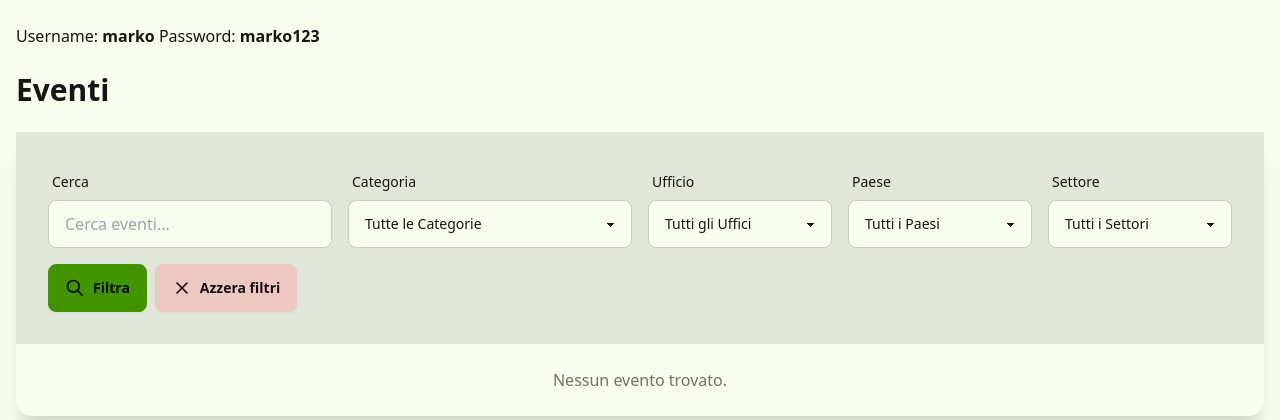
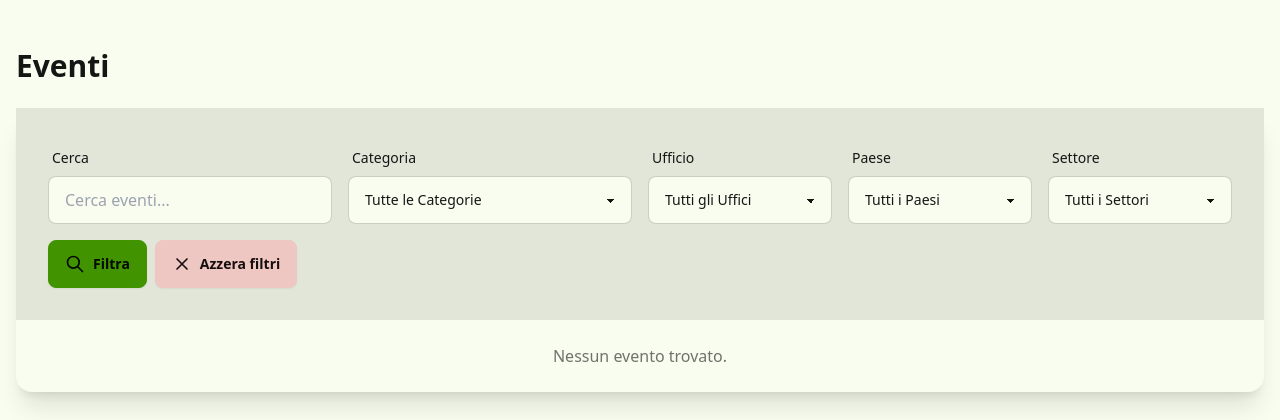
Before and after one commit to freethrow/djangoevents, a Django app: page / in a window 1280 px wide. Shown: the part 68-488 px from the top of the page. Run offline with Django 5.2, Linux system fonts and the light colour scheme; data that the repository does not hold is empty; parts of the project's set-up code (start-up, migrations or seed data) failed here and were passed over; some libraries are stand-ins or nearby versions.

Commit message:
edit username

```diff
--- a/events/templates/eventi/base.html
+++ b/events/templates/eventi/base.html
@@ -98,7 +98,7 @@
 
     <!-- Content -->
     <main class="flex-grow container mx-auto px-4 py-6">
-        <h3>Username: <span class="font-bold">marko</span> Password: <span class="font-bold">marko123</span></h3>
+
         {% block content %}{% endblock %}
     </main>
 
```
